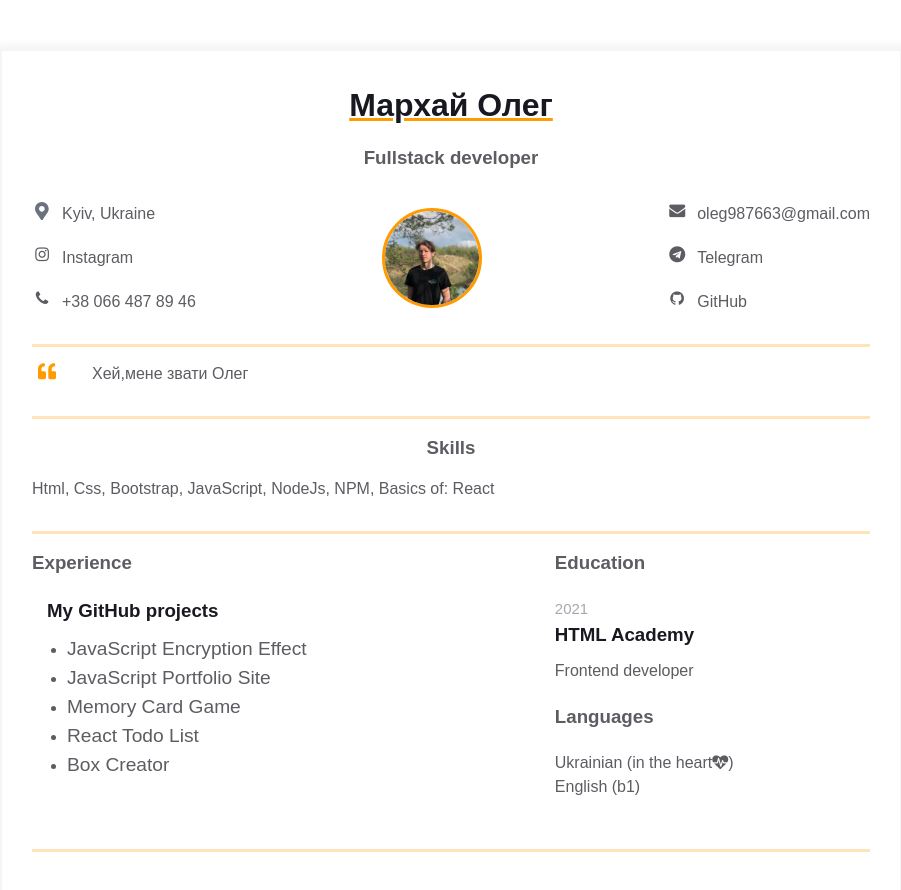
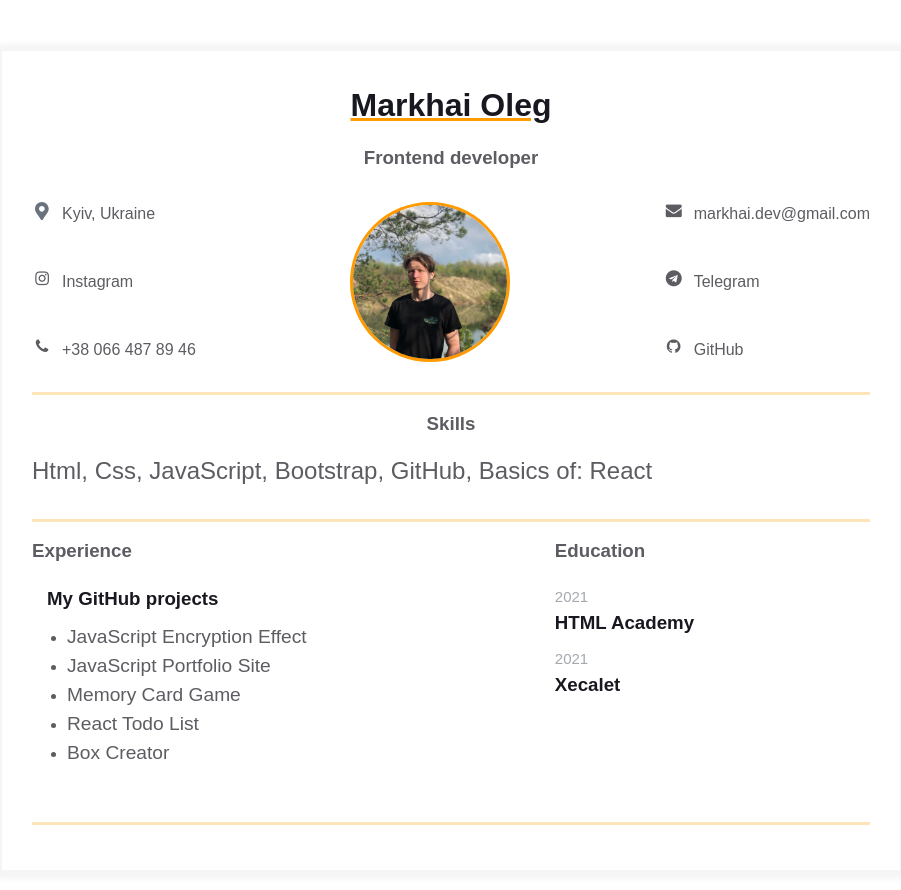
Before and after one commit to MarkhaiOleg/homepage, a plain HTML site: page index.html in a window 1280 px wide. Shown: the whole page, without its empty margins (189-1090 px from the left). Drawn offline with Linux system fonts and the light colour scheme.

Commit message:
new text

```diff
--- a/index.html
+++ b/index.html
@@ -16,8 +16,8 @@
         <div class="resume">
             <div class="container">
                 <div class="resume__block">
-                    <h1 class="contact-info__header">Мархай Олег</h1>
-                    <h3 class="contact-info__sub-header">Fullstack developer</h3>
+                    <h1 class="contact-info__header">Markhai Oleg</h1>
+                    <h3 class="contact-info__sub-header">Frontend developer</h3>
 
                     <div class="contact_info_container fh">
                         <div class="contact-info__block">
@@ -34,7 +34,7 @@
                             </a>
 
                             <a href="https://instagram.com/oleg_markhay?igshid=YzAyZWRlMzg=" rel="author"
-                                class="contact-info__item">
+                                class="contact-info__item" target="_blank">
                                 <div class="contact-info__item-icon-wrapper">
                                     <i class="fa fa-instagram" aria-hidden="true"></i>
                                 </div>
@@ -59,17 +59,18 @@
                                 <div class="contact-info__item-icon-wrapper">
                                     <i class="fa fa-envelope" aria-hidden="true"></i>
                                 </div>
-                                <span>oleg987663@gmail.com</span>
+                                <span href="markhai.dev@gmail.com">markhai.dev@gmail.com</span>
                             </a>
 
-                            <a href="https://t.me/Oleg_22_22" rel="author" class="contact-info__item">
+                            <a href="https://t.me/Oleg_22_22" rel="author" class="contact-info__item" target="_blank">
                                 <div class="contact-info__item-icon-wrapper">
                                     <i class="fa fa-telegram" aria-hidden="true"></i>
                                 </div>
                                 <span>Telegram</span>
                             </a>
 
-                            <a href="https://github.com/MarkhaiOleg" rel="author" class="contact-info__item">
+                            <a href="https://github.com/MarkhaiOleg" rel="author" class="contact-info__item"
+                                target="_blank">
                                 <div class="contact-info__item-icon-wrapper">
                                     <i class="fa fa-github" aria-hidden="true"></i>
                                 </div>
@@ -85,25 +86,11 @@
 
             <div class="container">
                 <div class="resume__block">
-                    <div class="intro">
-                        <div class="intro__icon-wrapper">
-                            <svg class="intro__icon" xmlns="http://www.w3.org/2000/svg" viewBox="0 0 512 512">
-                                <path
-                                    d="M464 256h-80v-64c0-35.3 28.7-64 64-64h8c13.3 0 24-10.7 24-24V56c0-13.3-10.7-24-24-24h-8c-88.4 0-160 71.6-160 160v240c0 26.5 21.5 48 48 48h128c26.5 0 48-21.5 48-48V304c0-26.5-21.5-48-48-48zm-288 0H96v-64c0-35.3 28.7-64 64-64h8c13.3 0 24-10.7 24-24V56c0-13.3-10.7-24-24-24h-8C71.6 32 0 103.6 0 192v240c0 26.5 21.5 48 48 48h128c26.5 0 48-21.5 48-48V304c0-26.5-21.5-48-48-48z">
-                                </path>
-                            </svg>
-                        </div>
-                        <p class="intro_text">Хей,мене звати Олег
-                        </p>
-                    </div>
-                </div>
-            </div>
-
-            <div class="container">
-                <div class="resume__block">
                     <div class="skills">
                         <h3 class="skills__header">Skills</h3>
-                        <p class="skills__text">Html, Css, Bootstrap, JavaScript, NodeJs, NPM, Basics of: React</p>
+                        <p class="skills__text" style="font-size: 1.5rem;">Html, Css, JavaScript, Bootstrap, GitHub,
+                            Basics of:
+                            React</p>
                     </div>
                 </div>
             </div>
@@ -168,28 +155,16 @@
                                     <div class="additional-info__education-university">
                                         <span class="additional-info__education-university-durability">2021</span>
                                         <h3 class="additional-info__education-university-speciality">HTML Academy</h3>
-                                        <p class="additional-info__education-university-name">Frontend developer</p>
+                                        <span class="additional-info__education-university-durability">2021</span>
+                                        <h3 class="additional-info__education-university-speciality">Xecalet</h3>
+
                                     </div>
-                                </div>
-
-                                <div class="additional-info__languages">
-                                    <h3 class="additional-info__languages-header">Languages</h3>
-                                    <p class="additional-info__languages-item">
-
-                                    </p>
-                                    <p class="additional-info__languages-item">
-                                        Ukrainian (in the heart<i class="fa fa-heartbeat" aria-hidden="true"></i>)
-                                    </p>
-                                    <p class="additional-info__languages-item">
-                                        English (b1)
-                                    </p>
                                 </div>
                             </div>
                         </div>
                     </div>
                 </div>
             </div>
-        </div>
     </main>
 </body>
 
--- a/styles.css
+++ b/styles.css
@@ -269,6 +269,12 @@ body {
     cursor: pointer;
 }
 
-.projects-link:hover{
+.projects-link:hover,
+.contact_info_container a:hover{
     color: #ff9a00;
 }
+
+.contact-info__avatar{
+    width: 10rem;
+    height: 10rem;
+}
```
